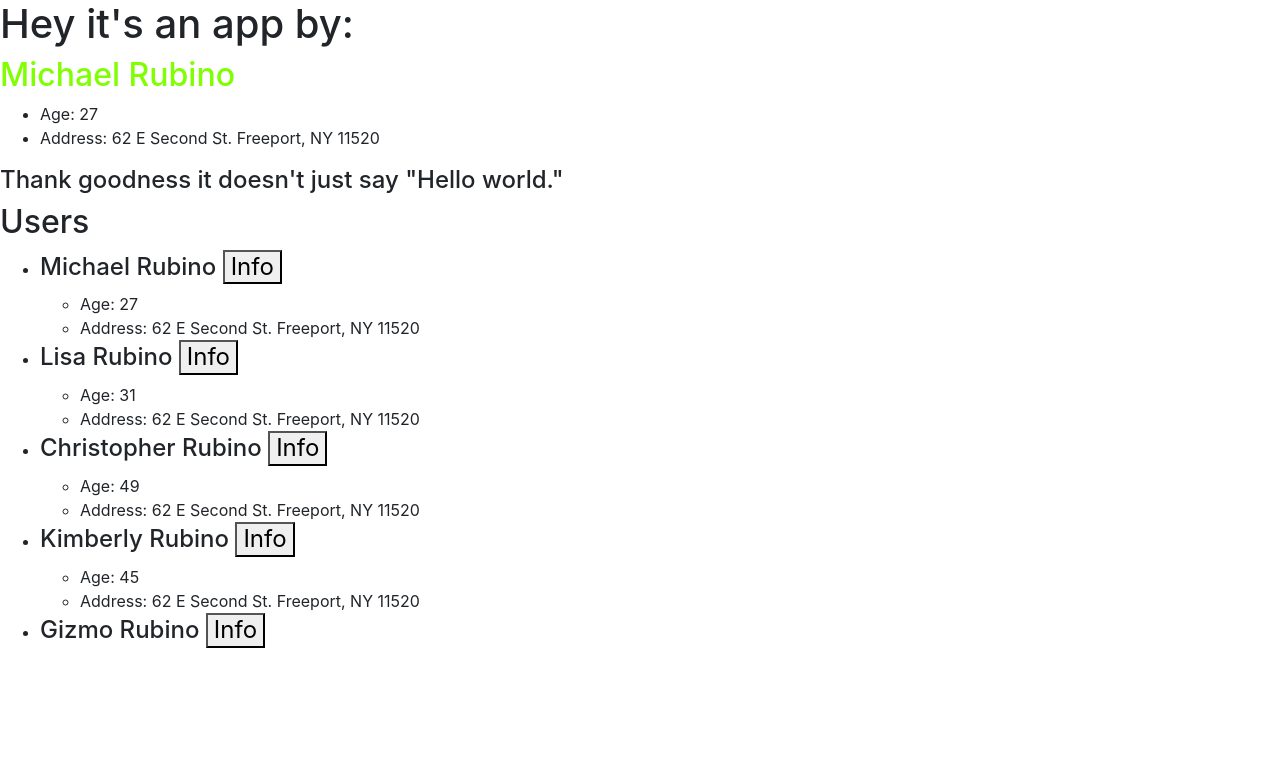
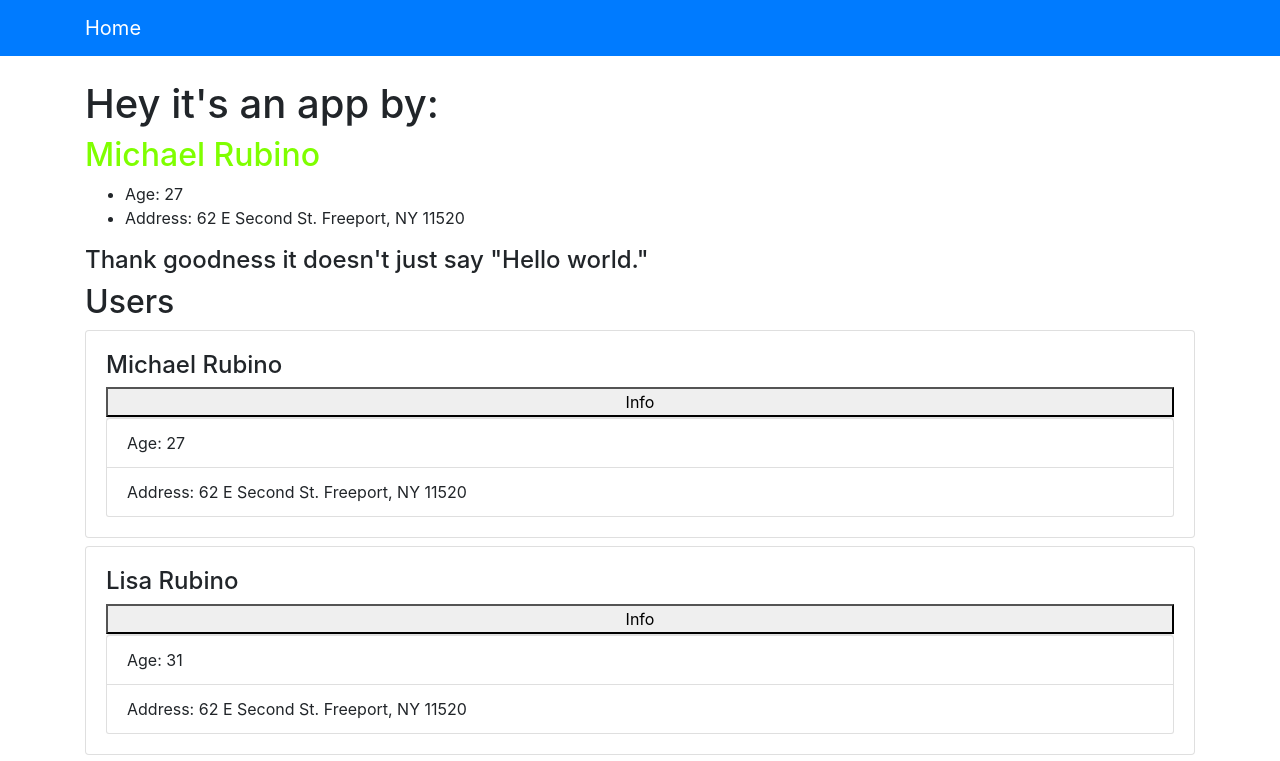
Before and after one commit to rubinoAM/Angular-Front-to-Back, an Angular app in the folder angular-app/: page / in a window 1280 px wide. Shown: the top 761 px of the page. Built offline with nearby package versions, Linux system fonts and the light colour scheme.

Commit message:
Implementing Bootstrap

```diff
--- a/angular-app/src/app/app.component.html
+++ b/angular-app/src/app/app.component.html
@@ -1,4 +1,7 @@
-<h1>Hey it's an app by:</h1>
-<app-user></app-user>
-<h4>Thank goodness it doesn't just say "Hello world."</h4>
-<app-users></app-users>
+<app-navbar></app-navbar>
+<div class="container">
+    <h1>Hey it's an app by:</h1>
+    <app-user></app-user>
+    <h4>Thank goodness it doesn't just say "Hello world."</h4>
+    <app-users></app-users>
+</div>
--- a/angular-app/src/app/app.module.ts
+++ b/angular-app/src/app/app.module.ts
@@ -5,12 +5,14 @@ import { AppRoutingModule } from './app-routing.module';
 import { AppComponent } from './app.component';
 import { UserComponent } from './components/user/user.component';
 import { UsersComponent } from './components/users/users.component';
+import { NavbarComponent } from './components/navbar/navbar.component';
 
 @NgModule({
   declarations: [
     AppComponent,
     UserComponent,
-    UsersComponent, //This was added in automically using ng g c
+    UsersComponent,
+    NavbarComponent, //This was added in automically using ng g c
   ],
   imports: [
     BrowserModule,
--- /dev/null
+++ b/angular-app/src/app/components/navbar/navbar.component.html
@@ -0,0 +1,5 @@
+<nav class="navbar navbar-dark bg-primary mb-4">
+  <div class="container">
+    <a href="#" class="navbar-brand">Home</a>
+  </div>
+</nav>
--- /dev/null
+++ b/angular-app/src/app/components/navbar/navbar.component.ts
@@ -0,0 +1,15 @@
+import { Component, OnInit } from '@angular/core';
+
+@Component({
+  selector: 'app-navbar',
+  templateUrl: './navbar.component.html',
+  styleUrls: ['./navbar.component.css']
+})
+export class NavbarComponent implements OnInit {
+
+  constructor() { }
+
+  ngOnInit() {
+  }
+
+}
--- a/angular-app/src/app/components/users/users.component.html
+++ b/angular-app/src/app/components/users/users.component.html
@@ -1,13 +1,13 @@
 <h2>Users</h2>
-<ul *ngIf="loaded && users?.length > 0"> <!-- add ; else noUsers inside that if clause to use ng-template-->
-  <li *ngFor="let user of users">
+<ul class="list-unstyled" *ngIf="loaded && users?.length > 0"> <!-- add ; else noUsers inside that if clause to use ng-template-->
+  <li class="card card-body mb-2" *ngFor="let user of users">
     <h4>
       {{user.firstName}} {{user.lastName}}
-      <button>Info</button>
     </h4>
-    <ul *ngIf="showExtended && user.age && user.address">
-        <li>Age: {{user.age}}</li> <!--Numbers still get rendered as strings-->
-        <li>Address: {{user.address.street}} {{user.address.city}}, {{user.address.state}} {{user.address.zip}}</li>
+    <button>Info</button>
+    <ul class="list-group" *ngIf="showExtended && user.age && user.address">
+        <li class="list-group-item">Age: {{user.age}}</li> <!--Numbers still get rendered as strings-->
+        <li class="list-group-item">Address: {{user.address.street}} {{user.address.city}}, {{user.address.state}} {{user.address.zip}}</li>
     </ul>
   </li>
 </ul>
```
Also changed, not shown: angular-app/src/app/components/navbar/navbar.component.css (added).
